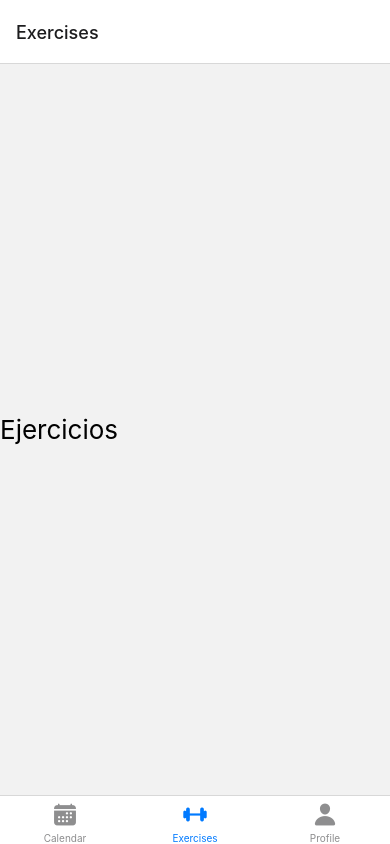
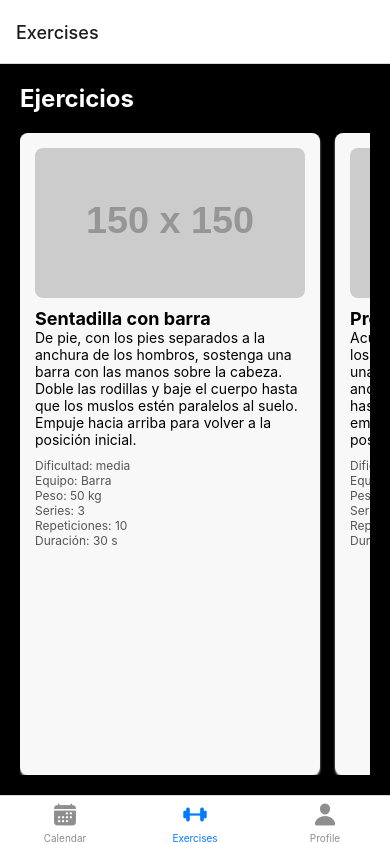
Before and after one commit to MishelleVF/fitlendarFrontend, a React Native app in the folder Frontend/: screen /Exercises in a window 390 px wide. Built offline with nearby package versions, Linux system fonts and the light colour scheme.

Commit message:
tarjetas de ejercicios

```diff
--- /dev/null
+++ b/Frontend/src/screens/ejercicios.json
@@ -0,0 +1,80 @@
+
+[{
+    "nombre": "Sentadilla con barra",
+    "descripcion": "De pie, con los pies separados a la anchura de los hombros, sostenga una barra con las manos sobre la cabeza. Doble las rodillas y baje el cuerpo hasta que los muslos estén paralelos al suelo. Empuje hacia arriba para volver a la posición inicial.",
+    "dificultad": "media",
+    "tipo": "fuerza",
+    "equipo": "Barra",
+    "musculo": "Piernas",
+    "foto": "",
+    "peso": 50,
+    "series": 3,
+    "repeticiones": 10,
+    "duracion": 30
+},
+{
+    "nombre": "Press de banca",
+    "descripcion": "Acuéstese boca arriba en un banco con los pies apoyados en el suelo. Sostenga una barra con las manos sobre la anchura de los hombros. Baje la barra hasta que toque el pecho y luego empuje hacia arriba para volver a la posición inicial.",
+    "dificultad": "media",
+    "tipo": "fuerza",
+    "equipo": "Barra",
+    "musculo": "Pecho",
+    "foto": "",
+    "peso": 60,
+    "series": 3,
+    "repeticiones": 8,
+    "duracion": 30
+},
+{
+    "nombre": "Remo con barra",
+    "descripcion": "Siéntese en una máquina de remo con las piernas flexionadas y los pies apoyados en los pedales. Sostenga la barra con las manos sobre la anchura de los hombros. Tire de la barra hacia el pecho y luego extienda los brazos para volver a la posición inicial.",
+    "dificultad": "media",
+    "tipo": "fuerza",
+    "equipo": "Máquina de remo",
+    "musculo": "Espalda",
+    "foto": "",
+    "peso": 70,
+    "series": 3,
+    "repeticiones": 12,
+    "duracion": 30
+},
+{
+    "nombre": "Zancada con mancuernas",
+    "descripcion": "De pie, con los pies separados a la anchura de los hombros, sostenga una mancuerna en cada mano. Dé un paso adelante con una pierna y doble las rodillas hasta que la rodilla trasera casi toque el suelo. Empuje hacia arriba para volver a la posición inicial y repita con la otra pierna.",
+    "dificultad": "media",
+    "tipo": "fuerza",
+    "equipo": "Mancuernas",
+    "musculo": "Piernas y glúteos",
+    "foto": "",
+    "peso": 20,
+    "series": 3,
+    "repeticiones": 10,
+    "duracion": 30
+},
+{
+    "nombre": "Curl de bíceps",
+    "descripcion": "De pie, con los pies separados a la anchura de los hombros, sostenga una mancuerna en cada mano con las palmas hacia arriba. Doble los codos y levante las pesas hacia los hombros. Baje las pesas lentamente hasta la posición inicial.",
+    "dificultad": "fácil",
+    "tipo": "fuerza",
+    "equipo": "Mancuernas",
+    "musculo": "Bíceps",
+    "foto": "",
+    "peso": 10,
+    "series": 3,
+    "repeticiones": 12,
+    "duracion": 20
+},
+{
+    "nombre": "Elevaciones laterales",
+    "descripcion": "De pie, con los pies separados a la anchura de los hombros, sostenga una mancuerna en cada mano con los brazos a los lados. Levante los brazos hacia los lados hasta la altura de los hombros y luego baje lentamente hasta la posición inicial.",
+    "dificultad": "fácil",
+    "tipo": "fuerza",
+    "equipo": "Mancuernas",
+    "musculo": "Hombros",
+    "foto": "",
+    "peso": 5,
+    "series": 3,
+    "repeticiones": 12,
+    "duracion": 20
+}
+]
--- a/Frontend/src/screens/exercises.jsx
+++ b/Frontend/src/screens/exercises.jsx
@@ -1,11 +1,86 @@
-import { Text, View } from 'react-native';
+import { Text, View, FlatList, Image, StyleSheet } from 'react-native';
 import { exercisesStyle } from '../estilos/estilos'
 
+import exercises from './ejercicios.json';
 
 export default function Exercises(){
     return (
-        <View style={ exercisesStyle.view }>
-            <Text style={ exercisesStyle.text }>Ejercicios</Text>
+        // <View style={ exercisesStyle.view }>
+        //     <Text style={ exercisesStyle.text }>Ejercicios</Text>
+        // </View>
+        <View style={styles.container_ejercicio_a}>
+            <Text style={styles.header_ejercicio_a}>Ejercicios</Text>
+            <FlatList
+                data = {exercises}
+                renderItem={({item}) => (
+                    <View style={styles.card_ejercicio_a}>
+                        <Image
+                            source={{uri: item.foto || 'https://via.placeholder.com/150'}}
+                            style = {styles.image_ejercicio_a}
+                        />
+                        <View style={styles.info_ejercicio_a}>
+                            <Text style={styles.title_ejercicio_a}>{item.nombre}</Text>
+                            <Text style={styles.description_ejercicio_a}>{item.descripcion}</Text>
+                            <Text style={styles.detail_ejercicio_a}>Dificultad: {item.dificultad}</Text>
+                            <Text style={styles.detail_ejercicio_a}>Equipo: {item.equipo}</Text>
+                            <Text style={styles.detail_ejercicio_a}>Peso: {item.peso} kg</Text>
+                            <Text style={styles.detail_ejercicio_a}>Series: {item.series}</Text>
+                            <Text style={styles.detail_ejercicio_a}>Repeticiones: {item.repeticiones}</Text>
+                            <Text style={styles.detail_ejercicio_a}>Duración: {item.duracion} s</Text>
+                        </View>
+                    </View>
+                )}
+                keyExtractor={(item, index) => index.toString()}
+                horizontal
+                showsHorizontalScrollIndicator={false}
+            />
         </View>
     )
 }
+
+const styles = StyleSheet.create({
+    container_ejercicio_a: {
+      flex: 1,
+      backgroundColor: '#000',
+      padding: 20,
+    },
+    header_ejercicio_a: {
+      fontSize: 24,
+      fontWeight: 'bold',
+      marginBottom: 20,
+      color: '#fff'
+    },
+    card_ejercicio_a: {
+      backgroundColor: '#f8f8f8',
+      borderRadius: 8,
+      padding: 15,
+      marginRight: 15,
+      width: 300,
+      shadowColor: '#fff',
+      shadowOffset: { width: 0, height: 2 },
+      shadowOpacity: 0.8,
+      shadowRadius: 2,
+      elevation: 1,
+    },
+    image_ejercicio_a: {
+      width: '100%',
+      height: 150,
+      borderRadius: 8,
+      marginBottom: 10,
+    },
+    info_ejercicio_a: {
+      flex: 1,
+    },
+    title_ejercicio_a: {
+      fontSize: 18,
+      fontWeight: 'bold',
+    },
+    description_ejercicio_a: {
+      fontSize: 14,
+      marginBottom: 10,
+    },
+    detail_ejercicio_a: {
+      fontSize: 12,
+      color: '#555',
+    },
+  });
```
Also changed, not shown: 1 other file (tests, documents, lock files or other folders).
